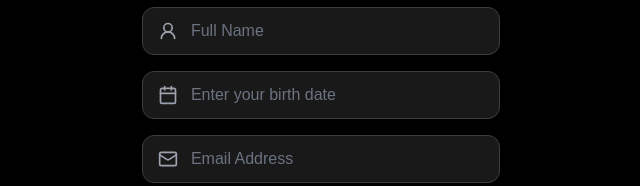
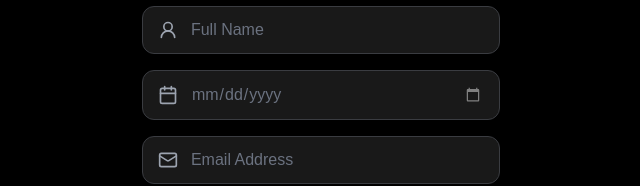
Before and after one commit to aidacarabot/frontend_savingsApp, a React (Vite) app: page /register in a window 1280 px wide. Shown: the part 287-473 px from the top of the page, without its empty margins (319-959 px from the left). Built offline with nearby package versions, Linux system fonts and the light colour scheme; a web font is replaced by a local one.

Commit message:
fixing issues

```diff
--- a/src/components/RegisterForm/RegisterForm.css
+++ b/src/components/RegisterForm/RegisterForm.css
@@ -146,6 +146,19 @@
   box-shadow: 0 0 0 3px var(--color-danger-25);
 }
 
+/* Date input placeholder styling */
+.auth-input-wrapper input[type="date"].date-placeholder::-webkit-datetime-edit-text,
+.auth-input-wrapper input[type="date"].date-placeholder::-webkit-datetime-edit-month-field,
+.auth-input-wrapper input[type="date"].date-placeholder::-webkit-datetime-edit-day-field,
+.auth-input-wrapper input[type="date"].date-placeholder::-webkit-datetime-edit-year-field {
+  color: var(--color-text-tertiary);
+}
+
+.auth-input-wrapper input[type="date"]::-webkit-calendar-picker-indicator {
+  filter: invert(0.5);
+  cursor: pointer;
+}
+
 .auth-input-icon {
   position: absolute;
   left: 16px;
--- a/src/components/RegisterForm/RegisterForm.jsx
+++ b/src/components/RegisterForm/RegisterForm.jsx
@@ -10,7 +10,8 @@ import Button from '../Button/Button';
 import { SuccessMessage } from '../Messages/Messages';
 
 const RegisterForm = ({ onToggleForm = null }) => {
-  const { register, handleSubmit, formState: { errors }, getValues, setError } = useForm();
+  const { register, handleSubmit, formState: { errors }, getValues, setError, watch } = useForm();
+  const birthDateValue = watch('birthDate');
   const navigate = useNavigate();
   const [showPassword, setShowPassword] = useState(false);
   const [showRepeatPassword, setShowRepeatPassword] = useState(false);
@@ -103,11 +104,9 @@ const RegisterForm = ({ onToggleForm = null }) => {
               </span>
               <input
                 {...register("birthDate", { required: "Birth Date is required" })}
-                type="text"
-                placeholder="Enter your birth date"
-                onFocus={(e) => e.target.type = 'date'}
-                onBlur={(e) => !e.target.value && (e.target.type = 'text')}
-                className={errors.birthDate ? 'error' : ''}
+                type="date"
+                max={new Date().toISOString().split('T')[0]}
+                className={`${errors.birthDate ? 'error' : ''} ${!birthDateValue ? 'date-placeholder' : ''}`.trim()}
               />
             </div>
             {errors.birthDate && <p className="auth-error-message">{errors.birthDate.message}</p>}
```
